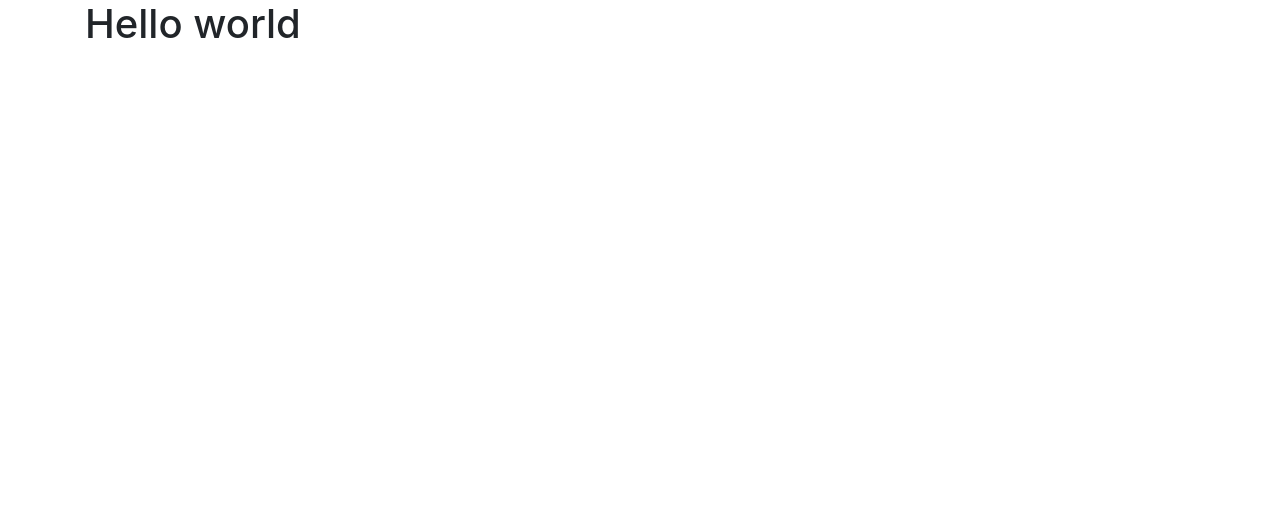
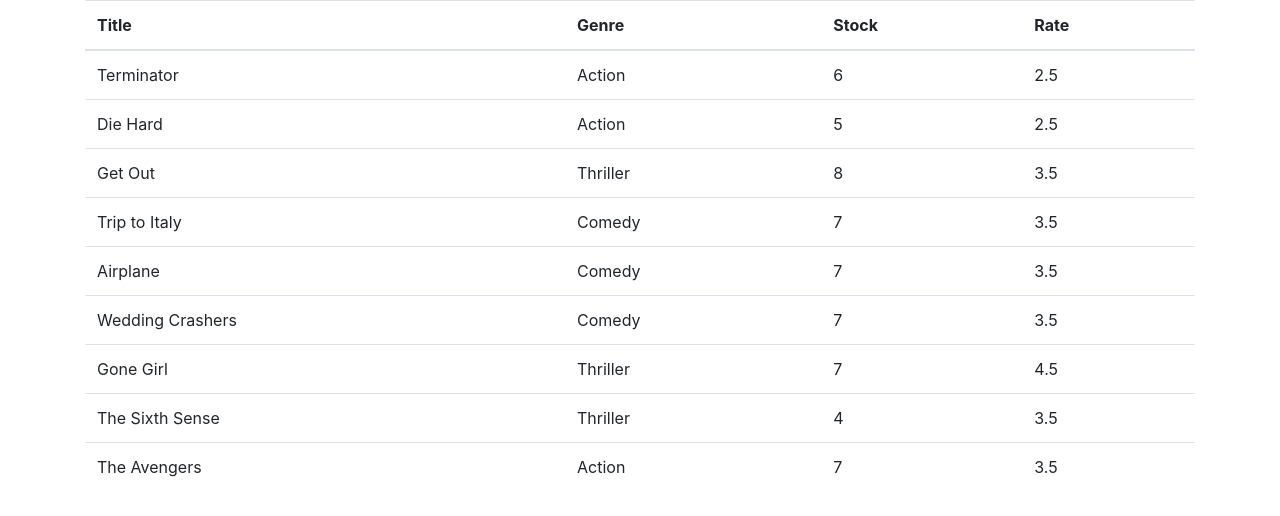
Before and after one commit to ianaquino47/Vidly, a React (Create React App) app: page / in a window 1280 px wide. Shown: the top 516 px of the page. Built offline with nearby package versions, Linux system fonts and the light colour scheme.

Commit message:
displays movies in a table

```diff
--- a/src/App.js
+++ b/src/App.js
@@ -1,10 +1,12 @@
 import React from 'react';
+import Movies from './components/Movies'
 import './App.css';
+
 
 function App() {
   return (
     <main className="container">
-      <h1>Hello world</h1>
+      <Movies/>
     </main>
   );
 }
--- /dev/null
+++ b/src/components/Movies.jsx
@@ -0,0 +1,36 @@
+import React, { Component } from 'react'
+import { getMovies } from '../services/fakeMovieService'
+
+class Movies extends Component {
+    state = {
+        movies: getMovies()
+    }
+
+    render() {
+        return (
+            <table className="table">
+                <thead>
+                    <tr>
+                        <th>Title</th>
+                        <th>Genre</th>
+                        <th>Stock</th>
+                        <th>Rate</th>
+                    </tr>
+                </thead>
+                <tbody>
+                    {this.state.movies.map(movie => (
+                        <tr key={movie._id}>
+                            <td>{movie.title}</td>
+                            <td>{movie.genre.name}</td>
+                            <td>{movie.numberInStock}</td>
+                            <td>{movie.dailyRentalRate}</td>
+                        </tr>
+                    ))}
+
+                </tbody>
+            </table>
+        )
+    }
+}
+
+export default Movies;
```
